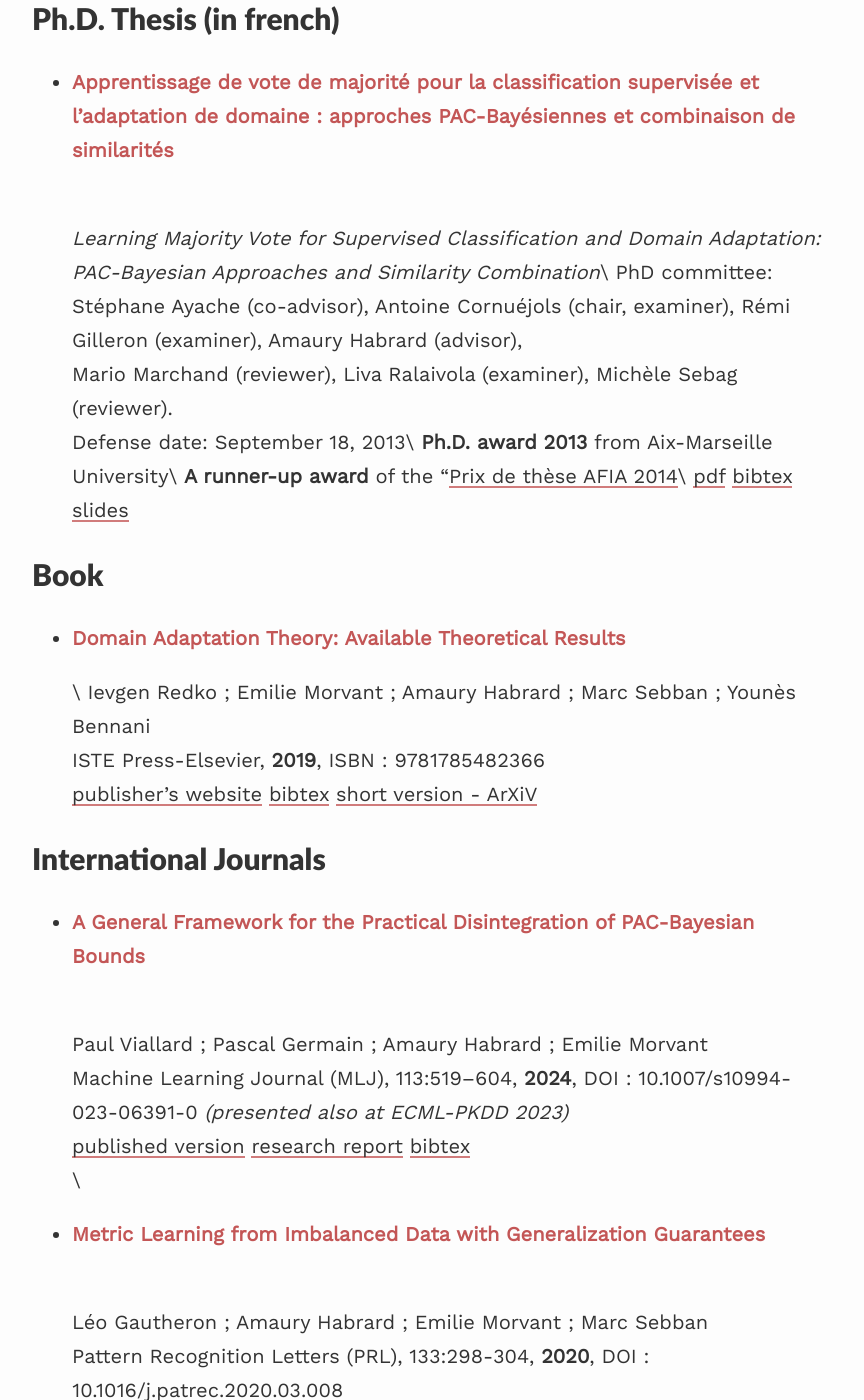
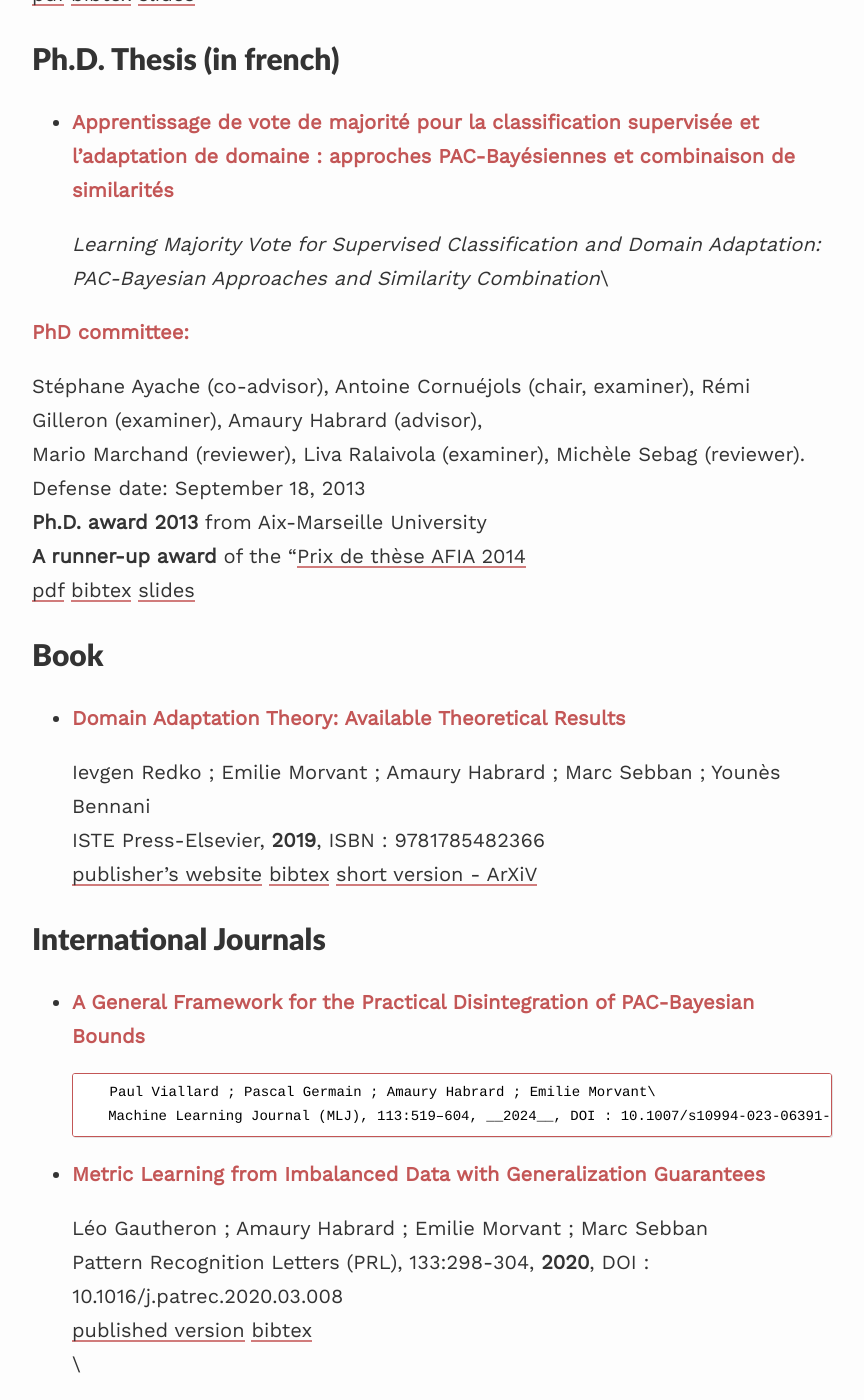
Before and after one commit to emorvant/emorvant.github.io, a Jekyll site: the page built from publications/index.md, in a window 1280 px wide and 1400 px high, scrolled down 851 px. Shown: the whole window, without its empty margins (208-1072 px from the left). Built offline with Jekyll 4.4.1, drawn with Linux system fonts in a browser that asks for light colours; some of the changed text lies outside the part shown.

Commit message:
saut de ligne

```diff
--- a/publications/index.md
+++ b/publications/index.md
@@ -8,18 +8,19 @@ title: Publications
 
 # HDR (in french, _Habilitation à Diriger des Recherches_)
 
-- <titre>Avancées en théorie PAC-Bayésienne : de bornes en généralisation à des algorithmes d'apprentissage supervisé et de transfert</titre>\
+- <titre>Avancées en théorie PAC-Bayésienne : de bornes en généralisation à des algorithmes d'apprentissage supervisé et de transfert</titre>
 _Advances in PAC-Bayesian theory from generalization bounds to supervised and transfer learning algorithms_\
-HDR committee: Marianne Clausel (reviewer), Stéphane Chrétien (chair, examiner), Colin De La Higuera (reviewer), Rémi Emonet (examiner), François Jacquenet (tutor), Liva Ralaivola (reviewer)\
+<titre>HDR committee:</titre>
+Marianne Clausel (reviewer), Stéphane Chrétien (chair, examiner), Colin De La Higuera (reviewer), Rémi Emonet (examiner), François Jacquenet (tutor), Liva Ralaivola (reviewer)\
 Defense date: April 7, 2025\
 [pdf](./misc/hdr_morvant.pdf) [bibtex](./misc/bibtex_hdr_morvant.bib) [slides](./misc/slides_hdr_morvant.pdf)
 
 # Ph.D. Thesis (in french)
 
 - <titre>Apprentissage de vote de majorité pour la classification supervisée et
-l’adaptation de domaine : approches PAC-Bayésiennes et combinaison de similarités</titre>\
+l’adaptation de domaine : approches PAC-Bayésiennes et combinaison de similarités</titre>
 _Learning Majority Vote for Supervised Classification and Domain Adaptation: PAC-Bayesian Approaches and Similarity Combination_\
-PhD committee:
+<titre>PhD committee:</titre>
 Stéphane Ayache (co-advisor),
 Antoine Cornuéjols (chair, examiner),
 Rémi Gilleron (examiner),
@@ -34,49 +35,49 @@ __A runner-up award__ of the "[Prix de thèse AFIA 2014](https://afia.asso.fr/le
 
 # Book
 
-- <titre>Domain Adaptation Theory: Available Theoretical Results</titre>\
+- <titre>Domain Adaptation Theory: Available Theoretical Results</titre>
   Ievgen Redko ; Emilie Morvant ; Amaury Habrard ; Marc Sebban ; Younès Bennani\
   ISTE Press-Elsevier, __2019__, ISBN : 9781785482366\
   [publisher's website](https://www.elsevier.com/books/advances-in-domain-adaptation-theory/redko/978-1-78548-236-6) [bibtex](https://hal.archives-ouvertes.fr/hal-02286281v1/bibtex) [short version - ArXiV](https://arxiv.org/abs/2004.11829)
 
 # International Journals
 
-- <titre>A General Framework for the Practical Disintegration of PAC-Bayesian Bounds</titre>\
+- <titre>A General Framework for the Practical Disintegration of PAC-Bayesian Bounds</titre>
          Paul Viallard ; Pascal Germain ; Amaury Habrard ; Emilie Morvant\
          Machine Learning Journal (MLJ), 113:519–604, __2024__, DOI : 10.1007/s10994-023-06391-0 _(presented also at ECML-PKDD 2023)_\
    [published version](https://doi.org/10.1007/s10994-023-06391-0) [research report](https://arxiv.org/abs/2102.08649)  [bibtex](https://scholar.googleusercontent.com/scholar.bib?q=info:lRFqn4QPsEQJ:scholar.google.com/&output=citation&scisdr=ClERauccEO2dyynmGX0:AFWwaeYAAAAAZo_gAX0-BXVrMcH-1fqZuasPEQc&scisig=AFWwaeYAAAAAZo_gAYAnnAg6i65nnOhK9QYdp4I&scisf=4&ct=citation&cd=-1&hl=fr)\
     \
--  <titre>Metric Learning from Imbalanced Data with Generalization Guarantees</titre>\
+-  <titre>Metric Learning from Imbalanced Data with Generalization Guarantees</titre>
     Léo Gautheron ; Amaury Habrard ; Emilie Morvant ; Marc Sebban\
     Pattern Recognition Letters (PRL), 133:298-304, __2020__, DOI : 10.1016/j.patrec.2020.03.008\
    [published version](https://doi.org/10.1016/j.patrec.2020.03.008) [bibtex](https://hal.archives-ouvertes.fr/hal-02868492v1/bibtex)\
 \
-- <titre>PAC-Bayes and Domain Adaptation</titre>\
+- <titre>PAC-Bayes and Domain Adaptation</titre>
 	 Pascal Germain ; Amaury Habrard ; François Laviolette ; Emilie Morvant\
 	 Neurocomputing, 379:379-397, __2020__, DOI : 10.1016/j.neucom.2019.10.105\
 	[pdf](https://arxiv.org/abs/1707.05712) [published version](https://doi.org/10.1016/j.neucom.2019.10.105) [bibtex](https://hal.archives-ouvertes.fr/hal-01563152/bibtex)\
   \
-- <titre>Multiview Boosting by Controlling the Diversity and the Accuracy of View-specific Voters</titre>\
+- <titre>Multiview Boosting by Controlling the Diversity and the Accuracy of View-specific Voters</titre>
      Anil Goyal ; Emilie Morvant ; Pascal Germain ; Massih-Reza Amini\
      Neurocomputing, 358:81-92, __2019__, DOI : 10.1016/j.neucom.2019.04.072 \
     [pdf](https://arxiv.org/abs/1808.05784) [published version](https://www.sciencedirect.com/science/article/pii/S0925231219306630) [bibtex](https://hal.archives-ouvertes.fr/hal-01857463/bibtex)\
     \
-- <titre>Risk Upper Bounds for General Ensemble Methods with an application to Multiclass Classification</titre>\
+- <titre>Risk Upper Bounds for General Ensemble Methods with an application to Multiclass Classification</titre>
 François Laviolette, Emilie Morvant, Liva Ralaivola, Jean-Francis Roy\
 Neurocomputing, 219:15-25, __2017__, DOI: 10.1016/j.neucom.2016.09.016 \
 [pdf](https://arxiv.org/abs/1408.1336) [published version](https://www.sciencedirect.com/science/article/pii/S0925231216310177) [bibtex](https://hal.archives-ouvertes.fr/hal-01363293/bibtex) \
 \
-- <titre>Domain Adaptation of Weighted Majority Votes via Perturbed Variation-Based Self-Labeling</titre>\
+- <titre>Domain Adaptation of Weighted Majority Votes via Perturbed Variation-Based Self-Labeling</titre>
  Emilie Morvant\
 Pattern Recognition Letters (PRL), 51(0):37–43, __2015__, DOI: 10.1016/j.patrec.2014.08.013 \
 [pdf](https://hal.archives-ouvertes.fr/docs/01/05/65/99/PDF/main_pvmincq_rapport.pdf) [published version](https://www.sciencedirect.com/science/article/pii/S0167865514002736) [bibtex](https://hal.archives-ouvertes.fr/hal-01056599/bibtex)\
 \
-- <titre>Learning A Priori Constrained Weighted Majority Votes</titre>\
+- <titre>Learning A Priori Constrained Weighted Majority Votes</titre>
 Aurélien Bellet ; Amaury Habrard ; Emilie Morvant ; Marc Sebban\
 Machine Learning Journal (MLJ), 97(1-2):129-154, __2014__, DOI: 10.1007/s10994-014-5462-z \
 [pdf](https://hal.archives-ouvertes.fr/docs/01/00/95/78/PDF/pmincq.pdf) [published version](https://link.springer.com/article/10.1007/s10994-014-5462-z) [bibtex](https://hal.archives-ouvertes.fr/hal-01009578/bibtex)\
  \
-- <titre>Parsimonious Unsupervised and Semi-Supervised Domain Adaptation with Good Similarity Functions</titre>\
+- <titre>Parsimonious Unsupervised and Semi-Supervised Domain Adaptation with Good Similarity Functions</titre>
 Emilie Morvant ; Amaury Habrard ; Stéphane Ayache\
 Knowledge and Information Systems (KAIS), 33(2):309-349, __2012__, DOI: 10.1007/s10115-012-0516-7 \
 [pdf](https://hal.archives-ouvertes.fr/docs/00/68/62/05/PDF/SSDASF_draft_KAIS.pdf) [published version](https://www.springerlink.com/openurl.asp?genre=article&id=doi:10.1007/s10115-012-0516-7) [bibtex](https://hal.archives-ouvertes.fr/hal-00686205/bibtex)
@@ -88,12 +89,12 @@ Knowledge and Information Systems (KAIS), 33(2):309-349, __2012__, DOI: 10.1007/
    European Conference on Machine Learning & Principles and Pratice of Knowledge Discovery in Databases (ECML-PKDD), __2024__ \
    [pdf](https://hal.science/hal-03615461) [bibtex](https://hal.science/hal-03615461v3/bibtex)\
     \
-- <titre>Leveraging PAC-Bayes Theory and Gibbs Distributions for Generalization Bounds with Complexity Measures</titre>\
+- <titre>Leveraging PAC-Bayes Theory and Gibbs Distributions for Generalization Bounds with Complexity Measures</titre>
   Paul Viallard ; Rémi Emonet ; Amaury Habrard ; Emilie Morvant ; Valentina Zantedeschi\
     International Conference on Artificial Intelligence and Statistics (AISTATS), __2024__\
    [pdf](https://proceedings.mlr.press/v238/viallard24a.html) [bibtex](https://hal.science/hal-04473777v1/bibtex) [code](https://github.com/paulviallard/AISTATS24-Complexity-Measures)\
   \
-   - <titre>Learning Stochastic Majority Votes by Minimizing a PAC-Bayes Generalization Bound</titre>\
+   - <titre>Learning Stochastic Majority Votes by Minimizing a PAC-Bayes Generalization Bound</titre>
          Valentina Zantedeschi ; Paul Viallard ; Emilie Morvant ; Rémi Emonet ; Amaury Habrard ; Pascal Germain ; Benjamin Guedj\
 	Conference on Neural Information Processing Systems (NeurIPS), __2021__\
    [pdf](https://proceedings.neurips.cc/paper/2021/hash/0415740eaa4d9decbc8da001d3fd805f-Abstract.html) [bibtex](https://proceedings.neurips.cc/paper_files/paper/11658-/bibtex) [code](https://github.com/vzantedeschi/StocMV)\
@@ -112,15 +113,15 @@ Knowledge and Information Systems (KAIS), 33(2):309-349, __2012__, DOI: 10.1007/
      - <titre>Landmark-based Ensemble Learning with Random Fourier Features and Gradient Boosting</titre>  \
 Léo Gautheron ; Pascal Germain ; Amaury Habrard ; Guillaume Metzler ; Emilie Morvant ; Marc Sebban ; Valentina Zantedeschi  \
 European Conference on Machine Learning & Principles and Pratice of Knowledge Discovery in Databases (ECML-PKDD), __2020__ \
-[pdf](https://hal.archives-ouvertes.fr/hal-02900044v1/document) [bibtex](https://hal.archives-ouvertes.fr/hal-02900044v1/bibtex)  \ \
-- <titre>Metric Learning from Imbalanced Data</titre>\
+[pdf](https://hal.archives-ouvertes.fr/hal-02900044v1/document) [bibtex](https://hal.archives-ouvertes.fr/hal-02900044v1/bibtex)  \\
+- <titre>Metric Learning from Imbalanced Data</titre>
      Léo Gautheron ; Amaury Habrard ; Emilie Morvant ; Marc Sebban\
      The IEEE International Conference on Tools with Artificial Intelligence (ICTAI), __2019__, Portland, Oregon, USA \
-   [pdf](https://hal.archives-ouvertes.fr/hal-02276288/document) [bibtex](https://hal.archives-ouvertes.fr/hal-02276288/bibtex)bibex \ \
-	 -     <titre>Pseudo-Bayesian Learning with Kernel Fourier Transform as Prior</titre>\
+   [pdf](https://hal.archives-ouvertes.fr/hal-02276288/document) [bibtex](https://hal.archives-ouvertes.fr/hal-02276288/bibtex)bibex \\
+	 -     <titre>Pseudo-Bayesian Learning with Kernel Fourier Transform as Prior</titre>
      Gaël Letarte ; Emilie Morvant ; Pascal Germain\
      International Conference on Artificial Intelligence and Statistics (AISTATS), __2019__, Naha, Okinawa, Japan \
-    [pdf](https://hal.archives-ouvertes.fr/hal-01908555v2/document) [bibtex](https://hal.archives-ouvertes.fr/hal-01908555v2/bibtex) [research report arXiv:1810.12683](https://arxiv.org/abs/1810.12683) \ \
+    [pdf](https://hal.archives-ouvertes.fr/hal-01908555v2/document) [bibtex](https://hal.archives-ouvertes.fr/hal-01908555v2/bibtex) [research report arXiv:1810.12683](https://arxiv.org/abs/1810.12683) \\
   - <titre>Multiview Learning of Weighted Majority Vote by Bregman Divergence Minimization</titre>  \
 Anil Goyal ; Emilie Morvant ; Massih-Reza Amini  \
 International Symposium on Intelligent Data Analysis (IDA), __2018__, 's-Hertogenbosch, the Netherlands \
@@ -136,10 +137,10 @@ Pascal Germain ; Amaury Habrard ; François Laviolette ; Emilie Morvant  \
 International Conference on Machine Learning (ICML), __2016__, New York, USA \
 [pdf](https://jmlr.org/proceedings/papers/v48/germain16.pdf) [bibtex](https://hal.archives-ouvertes.fr/hal-01307045/bibtex) [research report arXiv:1506.04573](https://arxiv.org/abs/1506.04573) [code](https://github.com/GRAAL-Research/domain_adaptation_of_linear_classifiers)\
  \
--  <titre> Multilabel Structured Output Learning with Random Spanning Trees of Max-Margin Markov Networks</titre>\
+-  <titre> Multilabel Structured Output Learning with Random Spanning Trees of Max-Margin Markov Networks</titre>
 Mario Marchand ; Su Hongyu ; Emilie Morvant ; Juho Rousu ; John Shawe-Taylor \
 Neural Information Processing Systems (NIPS), __2014__, Montréal, Canada \
-[(https://hal.archives-ouvertes.fr/hal-01065586/document)pdf (https://hal.archives-ouvertes.fr/hal-01065586/bibtex)bibtex  \ \
+[(https://hal.archives-ouvertes.fr/hal-01065586/document)pdf (https://hal.archives-ouvertes.fr/hal-01065586/bibtex)bibtex  \\
 - <titre> A PAC-Bayesian Approach for Domain Adaptation with Specialization to Linear Classifiers</titre> \
 Pascal Germain ; Amaury Habrard ; François Laviolette ; Emilie Morvant \
 International Conference on Machine Learning (ICML), __2013__, Atlanta, USA \
@@ -183,25 +184,25 @@ TRECVID Workshop participants notebook papers, NIST, __2012__ \
 [pdf](https://hal.archives-ouvertes.fr/hal-00685530/document) [bibtex](https://hal.archives-ouvertes.fr/hal-00685530/bibtex)
 
 ## Not Published
-- <titre>Interpreting Neural Networks as Majority Votes through the PAC-Bayesian Theory</titre>\
+- <titre>Interpreting Neural Networks as Majority Votes through the PAC-Bayesian Theory</titre>
     Paul Viallard ; Rémi Emonet ; Pascal Germain ; Amaury Habrard ; Emilie Morvant\
       NeurIPS __2019__ Workshop on [Machine Learning with guarantees](https://sites.google.com/view/mlwithguarantees), Vancouver, Canada.\
      [pdf](https://drive.google.com/file/d/1hc66gKlyotowhK_4__DCaNemvMR1DXWN/view) \
      \
-   - <titre>A New PAC-Bayesian View of Domain Adaptation</titre>\
+   - <titre>A New PAC-Bayesian View of Domain Adaptation</titre>
 Pascal Germain ; François Laviolette ; Amaury Habrard ; Emilie Morvant \
 NIPS __2015__  Workshop on  (https://sites.google.com/site/tlworkshop2015/)Transfer and Multi-Task Learning: Trends and New Perspectives, Montréal, Canada. \
 [research report](https://arxiv.org/abs/1506.04573) [code](https://github.com/GRAAL-Research/domain_adaptation_of_linear_classifiers)\
 _Finalized version published at ICML'16_
  \
  \
- - <titre>On Generalizing the C-Bound to the Multiclass and Multi-label Settings</titre>\
+ - <titre>On Generalizing the C-Bound to the Multiclass and Multi-label Settings</titre>
 François Laviolette ; Emilie Morvant ; Liva Ralaivola ; Jean-Francis Roy\
 NIPS __2014__  Workshop on [Representation and Learning Methods for Complex Outputs](https://sites.google.com/site/complexoutputs2014/), Montréal, Canada. \
 [pdf](https://hal.archives-ouvertes.fr/hal-01093560/document) [research report](https://arxiv.org/abs/1408.1336)
  \
  \
- - <titre>An Improvement to the Domain Adaptation Bound in a PAC-Bayesian context</titre>\
+ - <titre>An Improvement to the Domain Adaptation Bound in a PAC-Bayesian context</titre>
 Pascal Germain ; François Laviolette ; Amaury Habrard ; Emilie Morvant \
 NIPS __2014__  Workshop on
 [Transfer and Multi-task learning: Theory Meets Practice](https://sites.google.com/site/multitaskwsnips2014/), Montréal, Canada. \
@@ -213,7 +214,7 @@ Emilie Morvant \
 NIPS __2013__  Workshop  (https://sites.google.com/site/learningacross/hom)New Directions in Transfer and Multi-Task: Learning Across Domains and Tasks, Lake Tahoe, Nevada, United States. \
 [(https://hal.archives-ouvertes.fr/hal-00906188/document)pdf  \
 _Finalized version published in PRL'15_
- \ \
+ \\
 - <titre>PAC-Bayesian Approach for Domain Adaptation with Specialization to Linear Classifiers</titre><br>
 Emilie Morvant  (Pascal Germain ; Amaury Habrard ; François Laviolette) \
 (https://wimlworkshop.org/)Women in Machine Learning workshop (WiML __2013__), Lake Tahoe, Nevada, United States.  \
@@ -224,11 +225,11 @@ Pascal Germain ; Amaury Habrard ; François Laviolette ; Emilie Morvant \
 NIPS __2012__  Workshop  (https://sites.google.com/site/multitradeoffs2012/)Multi-trade-off in Machine Learning, Lake Tahoe, Nevada, United States. \
 [pdf](https://hal.archives-ouvertes.fr/docs/00/74/93/66/PDF/dapacbayes.pdf) [poster](https://hal.archives-ouvertes.fr/docs/00/74/93/66/ANNEX/poster_DAPACBAYES.pdf) \
 _Finalized version published at ICML'13_
- \ \
+ \\
 - <titre>Generalization of the C-bound to Multiclass Setting</titre><br>
 Emilie Morvant  (François Laviolette ; Liva Ralaivola ; Jean-Francis Roy) \
 [Women in Machine Learning workshop](https://wimlworkshop.org/) (WiML __2012__), Lake Tahoe, Nevada, United States.
- \ \
+ \\
 - <titre>Sparse Domain Adaptation in a Good Similarity-Based Projection Space</titre> \
 Emilie Morvant ; Amaury Habrard ; Stéphane Ayache \
 NIPS __2011__ [Domain Adaptation Workshop](https://sites.google.com/site/nips2011domainadap/), Sierra Nevada, Spain. \
@@ -236,39 +237,39 @@ NIPS __2011__ [Domain Adaptation Workshop](https://sites.google.com/site/nips201
 _Finalized version published at ICDM'11_
 
 # French Conferences
-- <titre>Une borne PAC-Bayésienne sur une mesure de risque pour l'apprentissage équitable</titre>\
+- <titre>Une borne PAC-Bayésienne sur une mesure de risque pour l'apprentissage équitable</titre>
               Hind Atbir ; Farah Cherfaoui ; Guillaume Metzler ; Emilie Morvant ; Paul Viallard \
-              French Conference on Machine Learning (CAp 2022), __2022__ \ \
-- <titre>Intérêt des bornes désintégrées pour la généralisation avec des mesures de complexité</titre>\
+              French Conference on Machine Learning (CAp 2022), __2022__ \\
+- <titre>Intérêt des bornes désintégrées pour la généralisation avec des mesures de complexité</titre>
               Paul Viallard ; Rémi Emonet ; Pascal Germain ; Amaury Habrard ; Emilie Morvant ; Valentina Zantedeschi\
-              French Conference on Machine Learning (CAp 2022), __2022__ \ \
- - <titre>Learning Stochastic Majority Votes by Minimizing a PAC-Bayes Generalization Bound</titre>\
+              French Conference on Machine Learning (CAp 2022), __2022__ \\
+ - <titre>Learning Stochastic Majority Votes by Minimizing a PAC-Bayes Generalization Bound</titre>
         		 Valentina Zantedeschi ; Paul Viallard ; Emilie Morvant ; Rémi Emonet ; Amaury Habrard ; Pascal Germain ; Benjamin Guedj\
-				French Conference on Machine Learning (CAp 2022), __2022__ \ \
-- <titre>Apprentissage de Vote de Majorité par Minimisation d’une C-Borne</titre>\
+				French Conference on Machine Learning (CAp 2022), __2022__ \\
+- <titre>Apprentissage de Vote de Majorité par Minimisation d’une C-Borne</titre>
               Paul Viallard ; Emilie Morvant ; Pascal Germain\
-              French Conference on Machine Learning (CAp 2021), __2021__ \ \
- - <titre>Dérandomisation des Bornes PAC-Bayésiennes</titre>\
+              French Conference on Machine Learning (CAp 2021), __2021__ \\
+ - <titre>Dérandomisation des Bornes PAC-Bayésiennes</titre>
               Paul Viallard ; Emilie Morvant ; Pascal Germain\
-              French Conference on Machine Learning (CAp 2021), __2021__ \ \
- - <titre>Une Analyse PAC-Bayésienne de la Robustesse Adversariale</titre>\
+              French Conference on Machine Learning (CAp 2021), __2021__ \\
+ - <titre>Une Analyse PAC-Bayésienne de la Robustesse Adversariale</titre>
               Guillaume Vidot ; Paul Viallard ; Emilie Morvant\
-              French Conference on Machine Learning (CAp 2021), __2021__ \ \
-- <titre>Théorie PAC-Bayésienne pour l'apprentissage en deux étapes de réseaux de neurones</titre>\
+              French Conference on Machine Learning (CAp 2021), __2021__ \\
+- <titre>Théorie PAC-Bayésienne pour l'apprentissage en deux étapes de réseaux de neurones</titre>
   Paul Viallard ; Rémi Emonet ; Amaury Habrard ; Emilie Morvant; Pascal Germain\
-  French Conference on Machine Learning (CAp 2020), __2020__ \ \
-- <titre> Apprentissage d'ensemble basé sur des points de repère avec des caractéristiques de Fourier aléatoires et un renforcement du gradient</titre>\
+  French Conference on Machine Learning (CAp 2020), __2020__ \\
+- <titre> Apprentissage d'ensemble basé sur des points de repère avec des caractéristiques de Fourier aléatoires et un renforcement du gradient</titre>
  Léo Gautheron ; Pascal Germain ; Amaury Habrard ; Guillaume Metzler ; Emilie Morvant ; Marc Sebban ; Valentina Zantedeschi</titre>
-  French Conference on Machine Learning (CAp 2020), __2020__ \ \
+  French Conference on Machine Learning (CAp 2020), __2020__ \\
 - <titre>Revisite des "random Fourier features" basée sur l'apprentissage PAC-Bayésien via des points d'intérêts</titre> \
 Léo Gautheron, Pascal Germain, Amaury Habrard, Gaël Letarte, Emilie Morvant, Marc Sebban, Valentina Zantedeschi<br>
-  French Conference on Machine Learning (CAp 2019), __2019__, Toulouse, France. \ \
+  French Conference on Machine Learning (CAp 2019), __2019__, Toulouse, France. \\
 - <titre>Apprentissage d’un vote de majorité hiérarchique pour l’apprentissage multivue</titre> \
 Anil Goyal, Emilie Morvant, Massih-Reza Amini<br>
-  French Conference on Machine Learning (CAp 2018), __2018__, Rouen, France. \ \
+  French Conference on Machine Learning (CAp 2018), __2018__, Rouen, France. \\
 - <titre>Apprentissage de métrique pour la classification supervisée de données déséquilibrées</titre> \
 Léo Gautheron ; Amaury Habrard ; Emilie Morvant ; Marc Sebban<br>
-French Conference on Machine Learning (CAp 2018), __2018__, Rouen, France.  \ \
+French Conference on Machine Learning (CAp 2018), __2018__, Rouen, France.  \\
 - <titre>Une borne PAC-Bayésienne en espérance et son extension à l'apprentissage multivues</titre> \
 Anil Goyal, Emilie Morvant, Pascal Germain<br>
 French Conference on Machine Learning (CAp 2017), __2017__, Grenoble, France.\
@@ -284,7 +285,7 @@ French Conference on Machine Learning (CAp 2014), __2014__, Saint-Etienne, Franc
  \
 - <titre>Une analyse PAC-Bayésienne de l’adaptation de domaine et sa spécialisation aux classifieurs linéaires</titre> \
 Pascal Germain ; Amaury Habrard ; François Laviolette ; Emilie Morvant \
-French Conference on Machine Learning (CAp 2013), __2013__, Lille, France.\ \
+French Conference on Machine Learning (CAp 2013), __2013__, Lille, France.\\
 - <titre>Vote de majorité a priori contraint pour la classification binaire : spécification au cas des plus proches voisins.</titre> \
 Aurélien Bellet ; Amaury Habrard ; Emilie Morvant ; Marc Sebban \
 French Conference on Machine Learning (CAp 2013), __2013__, Lille, France.
```
